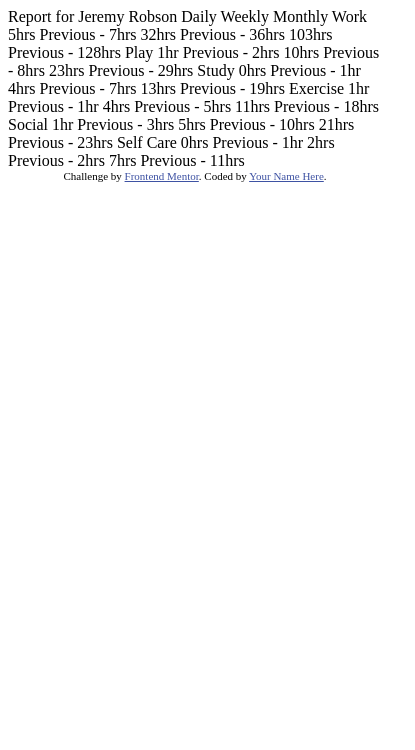
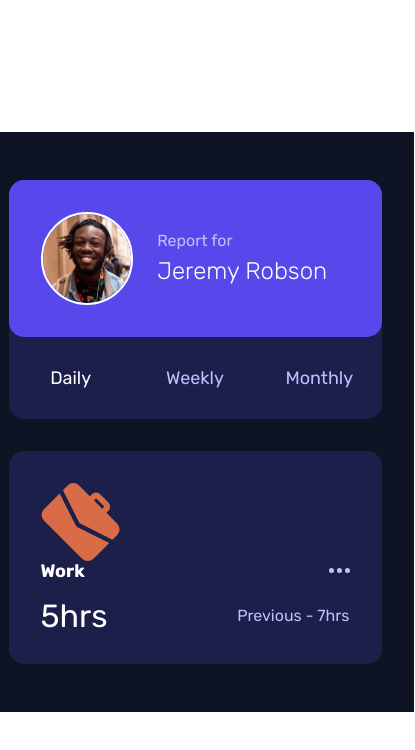
Before and after one commit to Jan-Dev0/14-time-tracking-dashboard, a plain HTML site: page index.html in a window 390 px wide. Shown: the whole page, 415 px wide, since content can reach past the window. Drawn offline with Linux system fonts and the light colour scheme.

Commit message:
add html structure and styles for mobile view

```diff
--- a/index.html
+++ b/index.html
@@ -1,80 +1,84 @@
 <!DOCTYPE html>
 <html lang="en">
   <head>
-  <meta charset="UTF-8">
-  <meta name="viewport" content="width=device-width, initial-scale=1.0"> <!-- displays site properly based on user's device -->
+    <meta charset="UTF-8" />
+    <meta name="viewport" content="width=device-width, initial-scale=1.0" />
+    <!-- displays site properly based on user's device -->
 
-  <link rel="icon" type="image/png" sizes="32x32" href="./images/favicon-32x32.png">
+    <link
+      rel="icon"
+      type="image/png"
+      sizes="32x32"
+      href="./images/favicon-32x32.png"
+    />
 
     <title>Frontend Mentor | Time tracking dashboard</title>
-
-  <!-- Feel free to remove these styles or customise in your own stylesheet 👍 -->
-  <style>
-    .attribution { font-size: 11px; text-align: center; }
-    .attribution a { color: hsl(228, 45%, 44%); }
-  </style>
+    <link rel="preconnect" href="https://fonts.googleapis.com" />
+    <link rel="preconnect" href="https://fonts.gstatic.com" crossorigin />
+    <link
+      href="https://fonts.googleapis.com/css2?family=Rubik:ital,wght@0,300..900;1,300..900&display=swap"
+      rel="stylesheet"
+    />
+    <link rel="stylesheet" href="styles.css" />
+    <script src="main.js"></script>
   </head>
   <body>
+    <main class="dashboard">
+      <div class="dashboard__header">
+        <div class="dashboard__user">
+          <img
+            src="./images/image-jeremy.png"
+            alt="Jeremy Robson"
+            class="dashboard__user-avatar"
+          />
+          <div class="dashboard__user-wrapper">
+            <p class="dashboard__user-report">Report for</p>
+            <h1 class="dashboard__user-name">Jeremy Robson</h1>
+          </div>
+        </div>
+        <nav class="dashboard__nav">
+          <ul class="dashboard__nav-list">
+            <li class="dashboard__nav-item active">Daily</li>
+            <li class="dashboard__nav-item">Weekly</li>
+            <li class="dashboard__nav-item">Monthly</li>
+          </ul>
+        </nav>
+      </div>
 
-  Report for
-  Jeremy Robson
+      <div class="dashboard__content">
+        <article class="dashboard__card dashboard__card--work">
+          <div class="dashboard__card-top">
+            <img src="./images/icon-work.svg" alt="Work icon" class="dashboard__card-icon">
+          </div>
+          <div class="dashboard__card-body">
+            <header class="dashboard__card-header">
+              <h2 class="dashboard__card-title">Work</h2>
+              <img
+                src="./images/icon-ellipsis.svg"
+                alt="Ellipsis icon"
+                class="dashboard__card-ellipses"
+              />
+            </header>
+            <div class="dashboard__card-timeframes">
+              <div class="dashboard__timeframe">
+                <p class="dashboard__timeframe-current">5hrs</p>
+                <p class="dashboard__timeframe-previous">Previous - 7hrs</p>
+              </div>
+              <!--
+              <div class="dashboard__timeframe dashboard__timeframe--weekly">
+                <p class="dashboard__timeframe-current">32hrs</p>
+                <p class="dashboard__timeframe-previous">Previous - 36hrs</p>
+              </div>
+              <div class="dashboard__timeframe dashboard__timeframe--monthly">
+                <p class="dashboard__timeframe-current">103hrs</p>
+                <p class="dashboard__timeframe-previous">Previous - 128hrs</p>
+              </div>
+              -->
+            </div>
+          </div>
 
-  Daily
-  Weekly
-  Monthly
-
-  Work
-  5hrs <!-- daily -->
-  Previous - 7hrs <!-- daily -->
-  32hrs <!-- weekly -->
-  Previous - 36hrs <!-- weekly -->
-  103hrs <!-- monthly -->
-  Previous - 128hrs <!-- monthly -->
-
-  Play
-  1hr <!-- daily -->
-  Previous - 2hrs <!-- daily -->
-  10hrs <!-- weekly -->
-  Previous - 8hrs <!-- weekly -->
-  23hrs <!-- monthly -->
-  Previous - 29hrs <!-- monthly -->
-
-  Study
-  0hrs <!-- daily -->
-  Previous - 1hr <!-- daily -->
-  4hrs <!-- weekly -->
-  Previous - 7hrs <!-- weekly -->
-  13hrs <!-- monthly -->
-  Previous - 19hrs <!-- monthly -->
-
-  Exercise
-  1hr <!-- daily -->
-  Previous - 1hr <!-- daily -->
-  4hrs <!-- weekly -->
-  Previous - 5hrs <!-- weekly -->
-  11hrs <!-- monthly -->
-  Previous - 18hrs <!-- monthly -->
-
-  Social
-  1hr <!-- daily -->
-  Previous - 3hrs <!-- daily -->
-  5hrs <!-- weekly -->
-  Previous - 10hrs <!-- weekly -->
-  21hrs <!-- monthly -->
-  Previous - 23hrs <!-- monthly -->
-
-  Self Care
-  0hrs <!-- daily -->
-  Previous - 1hr <!-- daily -->
-  2hrs <!-- weekly -->
-  Previous - 2hrs <!-- weekly -->
-  7hrs <!-- monthly -->
-  Previous - 11hrs <!-- monthly -->
-
-
-  <div class="attribution">
-    Challenge by <a href="https://www.frontendmentor.io?ref=challenge" target="_blank">Frontend Mentor</a>.
-    Coded by <a href="#">Your Name Here</a>.
+        </article>
       </div>
+    </main>
   </body>
 </html>
--- /dev/null
+++ b/styles.css
@@ -0,0 +1,160 @@
+/* General reset */
+*,
+*::before,
+*::after {
+  box-sizing: border-box;
+}
+* {
+  margin: 0;
+}
+body {
+  line-height: 1.5;
+}
+img,
+picture,
+video,
+canvas,
+svg {
+  display: block;
+  max-width: 100%;
+}
+input,
+button,
+textarea,
+select {
+  font: inherit;
+}
+p,
+h1,
+h2,
+h3,
+h4,
+h5,
+h6 {
+  overflow-wrap: break-word;
+}
+
+/* CSS variables */
+
+:root {
+  /* ### Primary */
+
+  --blue: hsl(246, 80%, 60%);
+  --light-red-work: hsl(15, 100%, 70%);
+  --soft-blue-play: hsl(195, 74%, 62%);
+  --light-red-study: hsl(348, 100%, 68%);
+  --lime-green-exercise: hsl(145, 58%, 55%);
+  --violet-social: hsl(264, 64%, 52%);
+  --soft-orange-self-care: hsl(43, 84%, 65%);
+
+  /* ### Neutral */
+
+  --very-dark-blue: hsl(226, 43%, 10%);
+  --dark-blue: hsl(235, 46%, 20%);
+  --desaturated-blue: hsl(235, 45%, 61%);
+  --pale-blue: hsl(236, 100%, 87%);
+}
+
+/* Global styles */
+html {
+  font-size: 62.5%; /* 1rem = 10px */
+}
+
+body {
+  font-family: "Rubik", sans-serif;
+  font-weight: 400;
+  font-size: 1.6rem;
+  color: white;
+  line-height: 1;
+  letter-spacing: 0px;
+  min-height: 100vh;
+
+  display: flex;
+  flex-direction: column;
+  justify-content: center;
+  align-items: center;
+}
+.dashboard {
+  background-color: var(--very-dark-blue);
+  width: 43.9rem;
+  padding: 4.8rem 3.2rem;
+  display: flex;
+  flex-direction: column;
+  gap: 3.2rem;
+  border: 1px solid white;
+}
+
+/* Header styles */
+.dashboard__header {
+  background-color: var(--dark-blue);
+  border-radius: 15px;
+}
+.dashboard__user {
+  background-color: var(--blue);
+  border-radius: 15px;
+  line-height: 1.5;
+  padding: 3.2rem;
+  display: flex;
+  align-items: center;
+  gap: 2.4rem;
+}
+.dashboard__user-avatar {
+  width: 30%;
+  height: auto;
+  border: 0.2rem solid white;
+  border-radius: 100%;
+}
+.dashboard__user-report {
+  color: var(--pale-blue);
+}
+.dashboard__user-name {
+  font-weight: 300;
+  font-size: 2.4rem;
+}
+.dashboard__nav-list {
+  padding: 0;
+  list-style: none;
+  display: flex;
+  justify-content: space-evenly;
+}
+.dashboard__nav-item {
+  color: var(--pale-blue);
+  font-size: 1.8rem;
+  text-align: center;
+  padding: 3.2rem 0;
+  cursor: pointer;
+  flex: 1;
+}
+.dashboard__nav-item:hover {
+  color: white;
+}
+.dashboard__nav-item.active {
+  color: white;
+}
+
+/* Card styles */
+
+.dashboard__card {
+  background-color: var(--dark-blue);
+  padding: 3.2rem;
+  border-radius: 15px;
+
+}
+.dashboard__card-title {
+  font-size: 1.8rem;
+}
+.dashboard__card-timeframes {
+  margin-top: 2rem;
+}
+.dashboard__card-header,
+.dashboard__timeframe {
+  display: flex;
+  justify-content: space-between;
+  align-items: center;
+}
+.dashboard__timeframe-current {
+  font-size: 3.2rem;
+}
+.dashboard__timeframe-previous {
+  color: var(--pale-blue);
+}
```
Also changed, not shown: main.js (added), 1 other file. Lines whose indentation alone changed are shown as unchanged.
